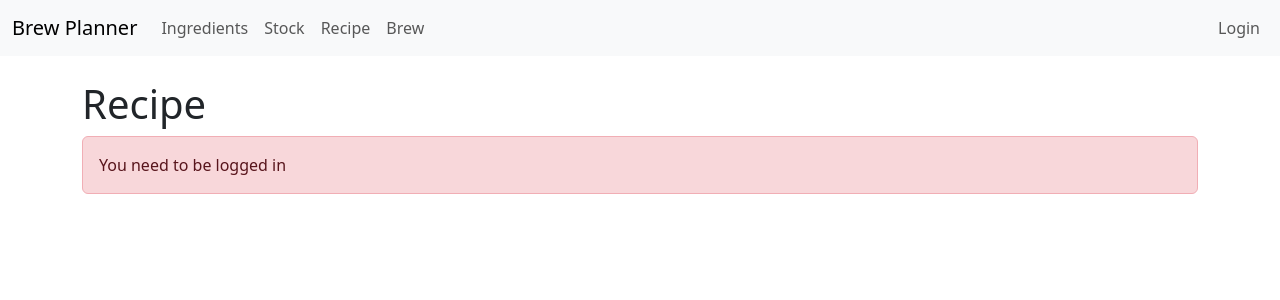
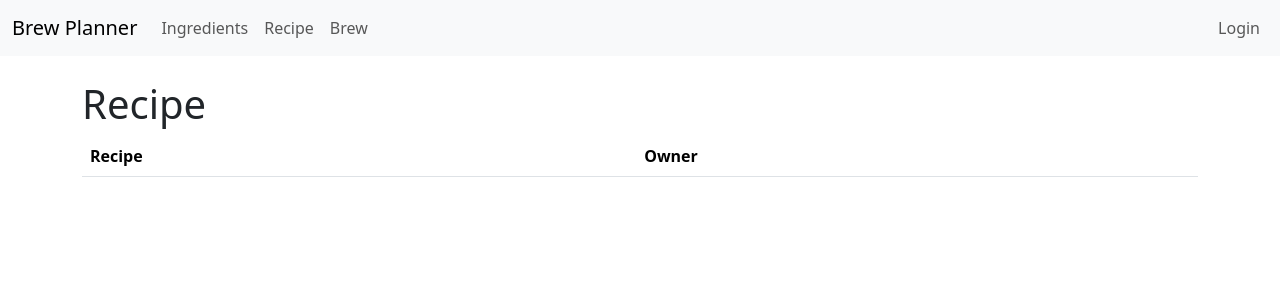
Before and after one commit to jordanpenard/brew-planner, a Django app: page /recipe in a window 1280 px wide. Shown: the top 300 px of the page. Run offline with Django 4.2, Linux system fonts and the light colour scheme; data that the repository does not hold is empty; some libraries are stand-ins or nearby versions.

Commit message:
Added public views for most things

```diff
--- a/stock/templates/brew.html
+++ b/stock/templates/brew.html
@@ -3,7 +3,6 @@
 {% block content %}
 
 <h1>Brew</h1>
-{% if user.is_authenticated %}
     <table class="table">
         <thead><tr><th scope="col">Brew</th><th scope="col">Owner</th></tr></thead>
         <tbody>
@@ -19,7 +18,5 @@
             {% endfor %}
         </tbody>
     </table>
-{% else %}
-    <div class="alert alert-danger" role="alert">You need to be logged in</div>
-{% endif %}
+
 {% endblock content %}
--- a/stock/templates/edit_recipe.html
+++ b/stock/templates/edit_recipe.html
@@ -2,7 +2,7 @@
 {% block title %}{{ recipe.name }}{% endblock title %}
 {% block content %}
 
-{% if user.is_authenticated %}
+
     <script>
       function grain_recipe_edit(pk) {
          document.getElementById("grain_edit_"+pk).removeAttribute("hidden");
@@ -83,8 +83,7 @@
 
     {% include 'grain_bill.html' %}
     {% include 'hop_bill.html' %}
+{% if disabled_state != "disabled" %}
     {% include 'recipe_stock_checker.html' %}
-{% else %}
-    <div class="alert alert-danger" role="alert">You need to be logged in</div>
 {% endif %}
 {% endblock content %}
--- a/stock/templates/master.html
+++ b/stock/templates/master.html
@@ -28,9 +28,6 @@
           <a class="nav-link" href="/ingredients">Ingredients</a>
         </li>
         <li class="nav-item">
-          <a class="nav-link" href="/stock">Stock</a>
-        </li>
-        <li class="nav-item">
           <a class="nav-link" href="/recipe">Recipe</a>
         </li>
         <li class="nav-item">
@@ -41,6 +38,9 @@
         {% if user.is_authenticated %}
           <li class="nav-item">
             <a class="nav-link disabled" href="#" tabindex="-1" aria-disabled="true"><i class="fas fa-user" aria-hidden="true"></i> {{ user.username }}</a>
+          </li>
+          <li class="nav-item">
+            <a class="nav-link" href="/stock">Stock</a>
           </li>
           <li class="nav-item">
             <a class="nav-link" href="/user/logout">Logout</a>
--- a/stock/templates/recipe.html
+++ b/stock/templates/recipe.html
@@ -3,7 +3,6 @@
 {% block content %}
 
 <h1>Recipe</h1>
-{% if user.is_authenticated %}
     <table class="table">
         <thead><tr><th scope="col">Recipe</th><th scope="col">Owner</th></tr></thead>
         <tbody>
@@ -15,18 +14,22 @@
                         {% endwith %}
                     </td>
                     <td style="padding-top: 14px;">{{ recipe.owner }}</td>
-                    <td><a class="btn btn-primary" href="/recipe/{{recipe.pk}}/new_brew">Brew</a></td>
+                    <td>
+                        {% if user.is_authenticated %}
+                            <a class="btn btn-primary" href="/recipe/{{recipe.pk}}/new_brew">Brew</a>
+                        {% endif %}
+                    </td>
                 </tr>
             {% endfor %}
+            {% if user.is_authenticated %}
             <tr><form method="post" action="/recipe/add">
                 {% csrf_token %}
                 <td><button type="submit" class="btn btn-primary">Create new recipe</button></td>
                 <td></td>
                 <td></td>
             </form></tr>
+            {% endif %}
         </tbody>
     </table>
-{% else %}
-    <div class="alert alert-danger" role="alert">You need to be logged in</div>
-{% endif %}
+
 {% endblock content %}
--- a/stock/views.py
+++ b/stock/views.py
@@ -82,20 +82,36 @@ def add_ingredients(request):
     return redirect("ingredients")
 
 
-def get_recipe_stock_check(current_recipe):
+def get_recipe_stock_check(request, current_recipe):
+    if not request.user.is_authenticated:
+        return []
+
     stock_checker = []
 
     for grain_recipe in GrainRecipe.objects.filter(recipe=current_recipe.pk):
+        quantity_in_stock_g = 0
+        try:
+            quantity_in_stock_g = Stock.objects.get(owner=request.user.username, ingredient=grain_recipe.grain).quantity_g
+        except:
+            pass
+
         data = {"name": str(grain_recipe.grain),
                 "quantity_needed_g": grain_recipe.quantity_g,
-                "quantity_in_stock_g": Stock.objects.get(ingredient=grain_recipe.grain).quantity_g}
+                "quantity_in_stock_g": quantity_in_stock_g}
         stock_checker.append(data)
 
     for ret in HopRecipe.objects.filter(recipe=current_recipe.pk).values('hop').distinct().annotate(quantity_needed_g=Sum('quantity_g')):
         hop = ret["hop"]
+
+        quantity_in_stock_g = 0
+        try:
+            quantity_in_stock_g = Stock.objects.get(owner=request.user.username, ingredient=hop).quantity_g
+        except:
+            pass
+
         data = {"name": str(Hop.objects.get(pk=hop)),
                 "quantity_needed_g": ret["quantity_needed_g"],
-                "quantity_in_stock_g": Stock.objects.get(ingredient=hop).quantity_g}
+                "quantity_in_stock_g": quantity_in_stock_g}
         stock_checker.append(data)
 
     return stock_checker
@@ -124,12 +140,11 @@ def add_recipe(request):
 
 
 def edit_recipe(request, pk):
-    if not request.user.is_authenticated:
-        return redirect("login")
-
     current_recipe = Recipe.objects.get(pk=pk)
 
     if request.method == "POST":
+        if not request.user.is_authenticated:
+            return redirect("login")
         if current_recipe.owner != request.user.username:
             messages.success(request, "You can't edit someone else's recipe")
             return redirect("edit_recipe", pk)
@@ -144,7 +159,7 @@ def edit_recipe(request, pk):
         return redirect("edit_recipe", pk)
 
     else:
-        if current_recipe.owner != request.user.username:
+        if not request.user.is_authenticated or current_recipe.owner != request.user.username:
             messages.success(request, "Read only as someone else owns this recipe")
             disabled_state = "disabled"
         else:
@@ -160,7 +175,7 @@ def edit_recipe(request, pk):
                    'all_hop': Hop.objects.all(),
                    'unused_grain': Grain.objects.all().exclude(pk__in=used_grains),
                    'all_yeast': Yeast.objects.all(),
-                   'stock_checker': get_recipe_stock_check(current_recipe)}
+                   'stock_checker': get_recipe_stock_check(request, current_recipe)}
         return render(request, 'edit_recipe.html', context)
 
 
@@ -266,6 +281,8 @@ def brew(request):
 
 
 def new_brew(request, recipe_pk):
+    if not request.user.is_authenticated:
+        return redirect("login")
 
     new_entry = Brew(recipe=Recipe.objects.get(pk=recipe_pk), owner=request.user.username)
     new_entry.save()
@@ -304,7 +321,14 @@ def edit_brew(request, pk):
         estimated_og = float(current_brew.recipe.stats()['og'])
         estimated_volume_l = current_brew.recipe.batch_size_l
 
+    if not request.user.is_authenticated or current_brew.owner != request.user.username:
+        messages.success(request, "Read only as someone else owns this brew")
+        disabled_state = "disabled"
+    else:
+        disabled_state = ""
+
     context = {'brew': current_brew,
+               'disabled_state': disabled_state,
                'grain_recipes': GrainRecipe.objects.filter(recipe=current_brew.recipe.pk),
                'boil_hop_recipes': HopRecipe.objects.filter(recipe=current_brew.recipe.pk, dry_hop=False).order_by('-time_min'),
                'dry_hop_recipes': HopRecipe.objects.filter(recipe=current_brew.recipe.pk, dry_hop=True).order_by('-time_min'),
@@ -316,7 +340,7 @@ def edit_brew(request, pk):
                'estimated_volume_l': '{:.1f}'.format(estimated_volume_l),
                'estimated_og': '{:.3f}'.format(estimated_og),
                'sparge_volume_l': sparge_volume_l,
-               'stock_checker': get_recipe_stock_check(current_brew.recipe)}
+               'stock_checker': get_recipe_stock_check(request, current_brew.recipe)}
 
     return render(request, 'edit_brew.html', context)
 
@@ -380,6 +404,7 @@ def save_prep(request, pk):
         messages.success(request, "You can't edit someone else's brew")
         return redirect("edit_brew", pk=pk)
 
+    current_brew.name = request.POST['name']
     current_brew.brew_date = request.POST['brew_date']
     current_brew.mash_thickness_lpkg = request.POST['mash_thickness_lpkg']
     current_brew.evaporation_lph = request.POST['evaporation_lph']
```
Also changed, not shown: stock/templates/edit_brew.html (+31 -11 lines).
